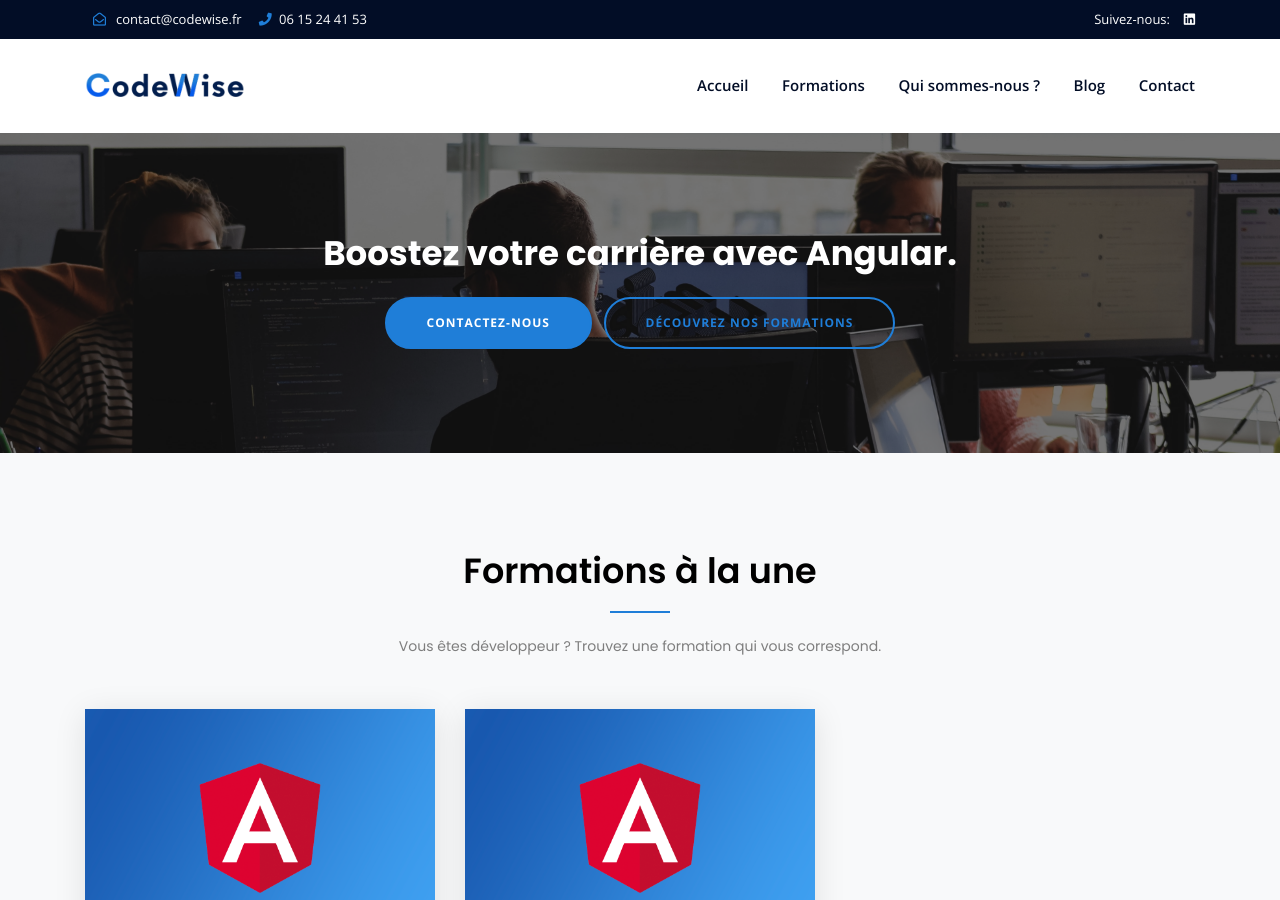
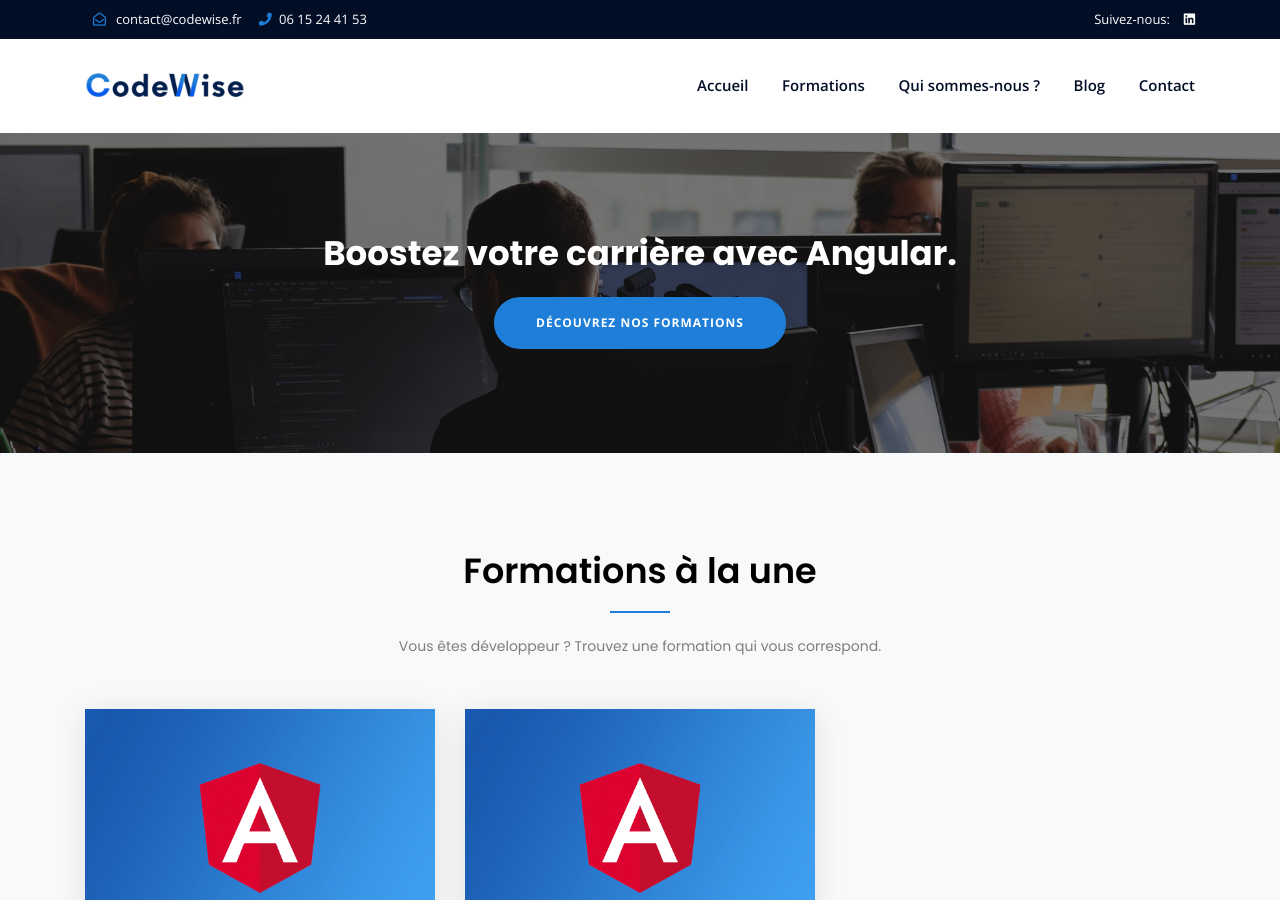
Before and after one commit to hubergerard/hubergerard.github.io, a Jekyll site: the page built from index.html, in a window 1280 px wide and 900 px high. Built offline with Jekyll 4.4.1, drawn with Linux system fonts in a browser that asks for light colours.

Commit message:
change CTA

```diff
--- a/_includes/call_to_action.html
+++ b/_includes/call_to_action.html
@@ -5,8 +5,7 @@
                 <div class="call-to-action white-text">
                     <h1>Boostez votre carrière avec Angular.</h1>
                     <div class="call-to-action">
-                        <a href="/pages/contact" class="btn m-1">contactez-nous</a>
-						<a href="/pages/services" class="btn-off m-1">découvrez nos formations</a>
+						<a href="/pages/services" class="btn m-1">découvrez nos formations</a>
                     </div>
                 </div>
             </div>
```
